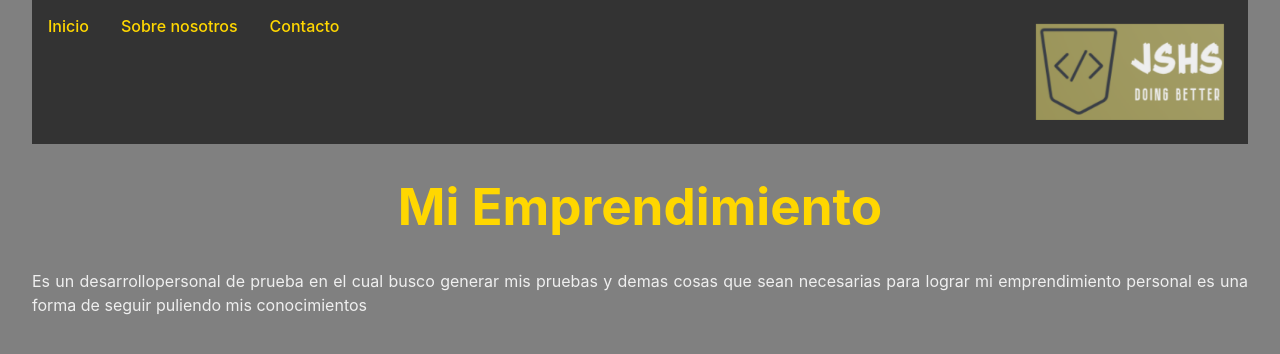
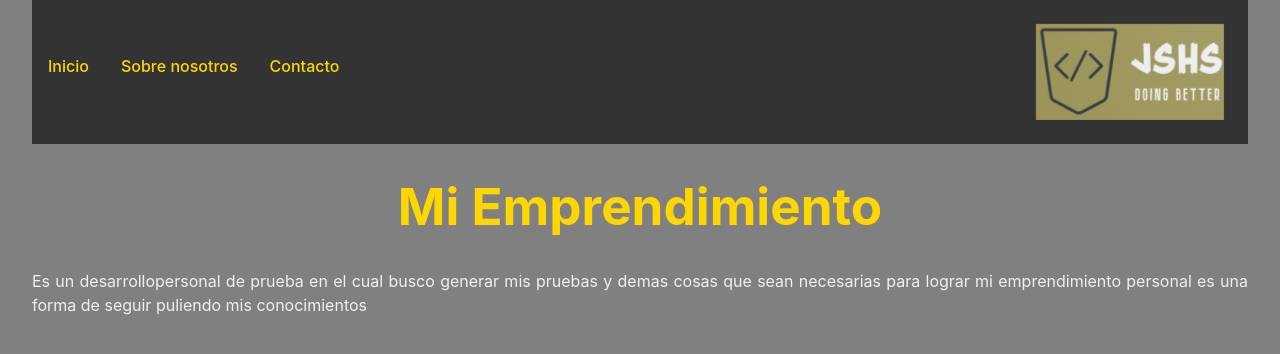
Before and after one commit to Sebash12/MiWeb, a React (Vite) app: page / in a window 1280 px wide. Shown: the top 354 px of the page. Built offline with nearby package versions, Linux system fonts and the light colour scheme.

Commit message:
Se centran los textos del navbar

```diff
--- a/src/components/Navbar/Navbar.css
+++ b/src/components/Navbar/Navbar.css
@@ -25,3 +25,7 @@ li a:hover {
 .logo{
   float: right;
 }
+li a{
+  position: relative;
+  margin-top:40px;;
+}
```
